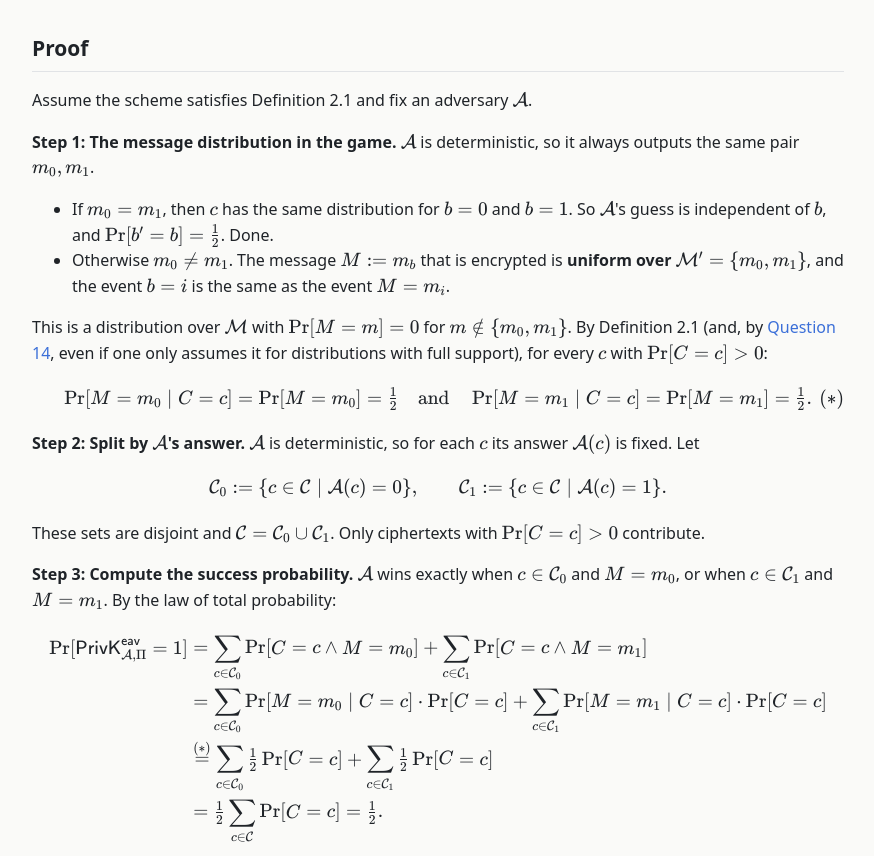
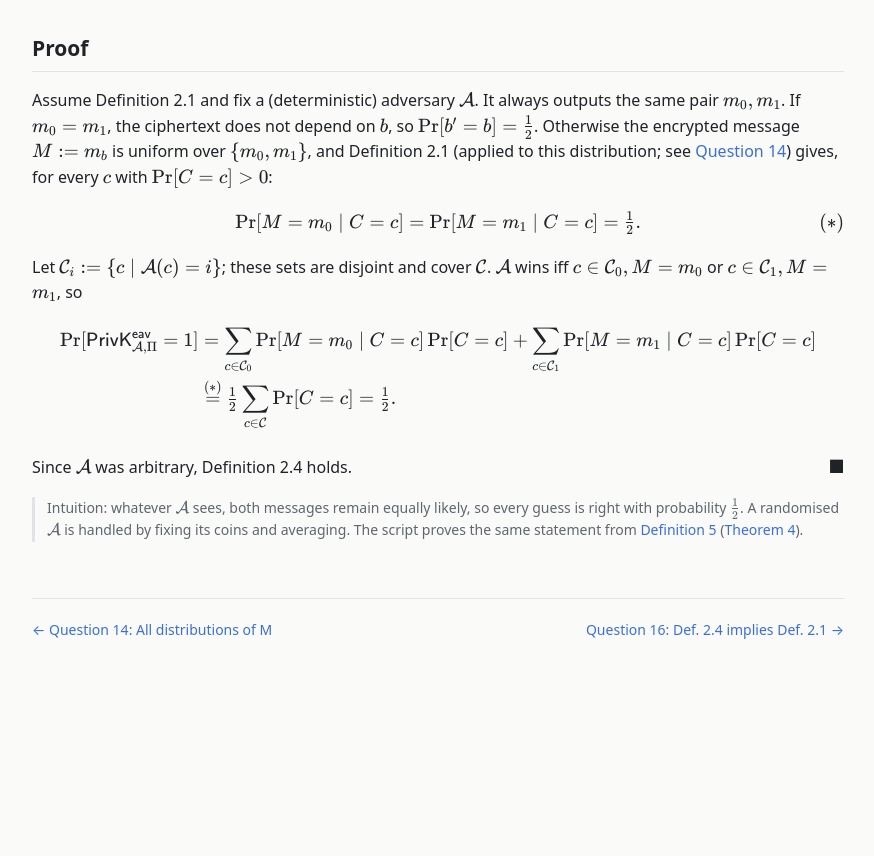
Before and after one commit to MaximHirschmann/kryptographie-ws2627, a plain HTML site: page solutions/tasks/15.html in a window 1280 px wide. Shown: the part 900-1756 px from the top of the page, without its empty margins (202-1076 px from the left). After the commit the page ends 1621 px from the top, so only its background shows below. Drawn offline with nearby package versions, Linux system fonts and the light colour scheme.

Commit message:
Shorten the solution to Question 15
Condense the three proof steps into one paragraph and a two-line
calculation, and merge the intuition box into the closing note.

Co-Authored-By: Claude Opus 5.5 <noreply@anthropic.com>

```diff
--- a/solutions/tasks/15.html
+++ b/solutions/tasks/15.html
@@ -30,35 +30,19 @@
     </table></div>
 
     <h2>Proof</h2>
-    <p>Assume the scheme satisfies Definition 2.1 and fix an adversary $\mathcal{A}$.</p>
-
-    <p><b>Step 1: The message distribution in the game.</b> $\mathcal{A}$ is deterministic, so it always outputs the same pair $m_0, m_1$.</p>
-    <ul>
-      <li>If $m_0 = m_1$, then $c$ has the same distribution for $b = 0$ and $b = 1$. So $\mathcal{A}$'s guess is independent of $b$, and $\Pr[b' = b] = \frac12$. Done.</li>
-      <li>Otherwise $m_0 \ne m_1$. The message $M := m_b$ that is encrypted is <b>uniform over $\mathcal{M}' = \{m_0, m_1\}$</b>, and the event $b = i$ is the same as the event $M = m_i$.</li>
-    </ul>
-    <p>This is a distribution over $\mathcal{M}$ with $\Pr[M = m] = 0$ for $m \notin \{m_0, m_1\}$. By Definition 2.1 (and, by <a href="14.html">Question 14</a>, even if one only assumes it for distributions with full support), for every $c$ with $\Pr[C = c] \gt 0$:</p>
-    $$\Pr[M = m_0 \mid C = c] = \Pr[M = m_0] = \tfrac12 \quad\text{and}\quad \Pr[M = m_1 \mid C = c] = \Pr[M = m_1] = \tfrac12. \tag{$*$}$$
-
-    <p><b>Step 2: Split by $\mathcal{A}$'s answer.</b> $\mathcal{A}$ is deterministic, so for each $c$ its answer $\mathcal{A}(c)$ is fixed. Let</p>
-    $$\mathcal{C}_0 := \{c \in \mathcal{C} \mid \mathcal{A}(c) = 0\}, \qquad \mathcal{C}_1 := \{c \in \mathcal{C} \mid \mathcal{A}(c) = 1\}.$$
-    <p>These sets are disjoint and $\mathcal{C} = \mathcal{C}_0 \cup \mathcal{C}_1$. Only ciphertexts with $\Pr[C = c] \gt 0$ contribute.</p>
-
-    <p><b>Step 3: Compute the success probability.</b> $\mathcal{A}$ wins exactly when $c \in \mathcal{C}_0$ and $M = m_0$, or when $c \in \mathcal{C}_1$ and $M = m_1$. By the law of total probability:</p>
+    <p>Assume Definition 2.1 and fix a (deterministic) adversary $\mathcal{A}$. It always outputs the same pair $m_0, m_1$. If $m_0 = m_1$, the ciphertext does not depend on $b$, so $\Pr[b' = b] = \frac12$. Otherwise the encrypted message $M := m_b$ is uniform over $\{m_0, m_1\}$, and Definition 2.1 (applied to this distribution; see <a href="14.html">Question 14</a>) gives, for every $c$ with $\Pr[C = c] \gt 0$:</p>
+    $$\Pr[M = m_0 \mid C = c] = \Pr[M = m_1 \mid C = c] = \tfrac12. \tag{$*$}$$
+    <p>Let $\mathcal{C}_i := \{c \mid \mathcal{A}(c) = i\}$; these sets are disjoint and cover $\mathcal{C}$. $\mathcal{A}$ wins iff $c \in \mathcal{C}_0, M = m_0$ or $c \in \mathcal{C}_1, M = m_1$, so</p>
     $$
     \begin{aligned}
     \Pr[\mathsf{PrivK}^{\mathsf{eav}}_{\mathcal{A},\Pi} = 1]
-    &= \sum_{c \in \mathcal{C}_0} \Pr[C = c \wedge M = m_0] + \sum_{c \in \mathcal{C}_1} \Pr[C = c \wedge M = m_1] \\
-    &= \sum_{c \in \mathcal{C}_0} \Pr[M = m_0 \mid C = c] \cdot \Pr[C = c] + \sum_{c \in \mathcal{C}_1} \Pr[M = m_1 \mid C = c] \cdot \Pr[C = c] \\
-    &\overset{(*)}{=} \sum_{c \in \mathcal{C}_0} \tfrac12 \Pr[C = c] + \sum_{c \in \mathcal{C}_1} \tfrac12 \Pr[C = c] \\
-    &= \tfrac12 \sum_{c \in \mathcal{C}} \Pr[C = c] = \tfrac12.
+    &= \sum_{c \in \mathcal{C}_0} \Pr[M = m_0 \mid C = c] \Pr[C = c] + \sum_{c \in \mathcal{C}_1} \Pr[M = m_1 \mid C = c] \Pr[C = c] \\
+    &\overset{(*)}{=} \tfrac12 \sum_{c \in \mathcal{C}} \Pr[C = c] = \tfrac12.
     \end{aligned}
     $$
     <p>Since $\mathcal{A}$ was arbitrary, Definition 2.4 holds. <span class="qed">$\blacksquare$</span></p>
 
-    <div class="box result"><span class="label">Intuition.</span> Whatever ciphertext $\mathcal{A}$ sees, both messages are still equally likely, because the posterior equals the prior of $\frac12$. So every guess is right with probability exactly $\frac12$.</div>
-
-    <p class="note">The script proves the same statement starting from <a href="../script.html#def-ps-3">Definition 5</a> (<a href="../script.html#thm-ps-4-3">Theorem 4</a>, case Def. 5 $\Rightarrow$ Def. 6). This proof starts from Definition 2.1 directly, so it does not need the detour through Definitions 4 and 5. If $\mathcal{A}$ were randomised, we would fix its random coins, apply the argument above for each choice, and average. The result is still $\frac12$.</p>
+    <p class="note">Intuition: whatever $\mathcal{A}$ sees, both messages remain equally likely, so every guess is right with probability $\frac12$. A randomised $\mathcal{A}$ is handled by fixing its coins and averaging. The script proves the same statement from <a href="../script.html#def-ps-3">Definition 5</a> (<a href="../script.html#thm-ps-4-3">Theorem 4</a>).</p>
   </div>
 
   <nav class="pager" id="pager"></nav>
```
